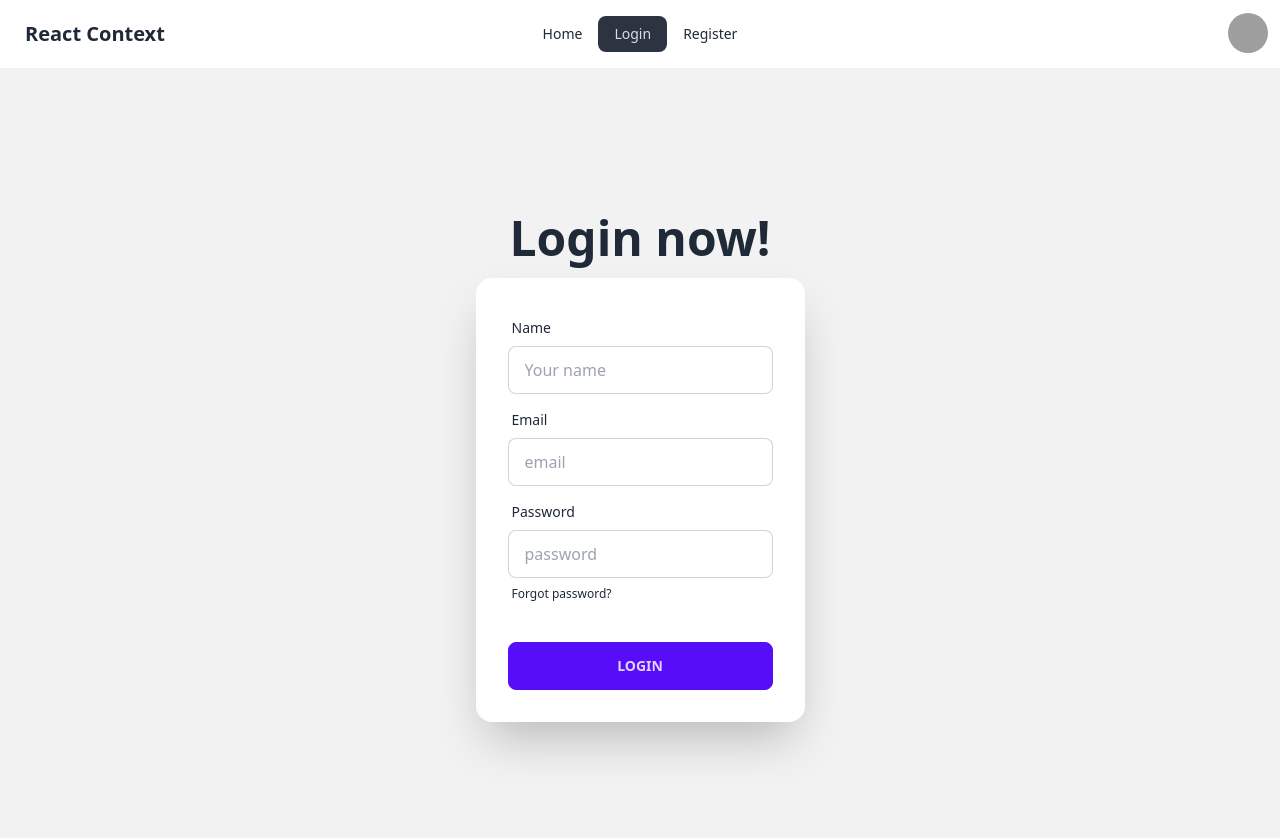
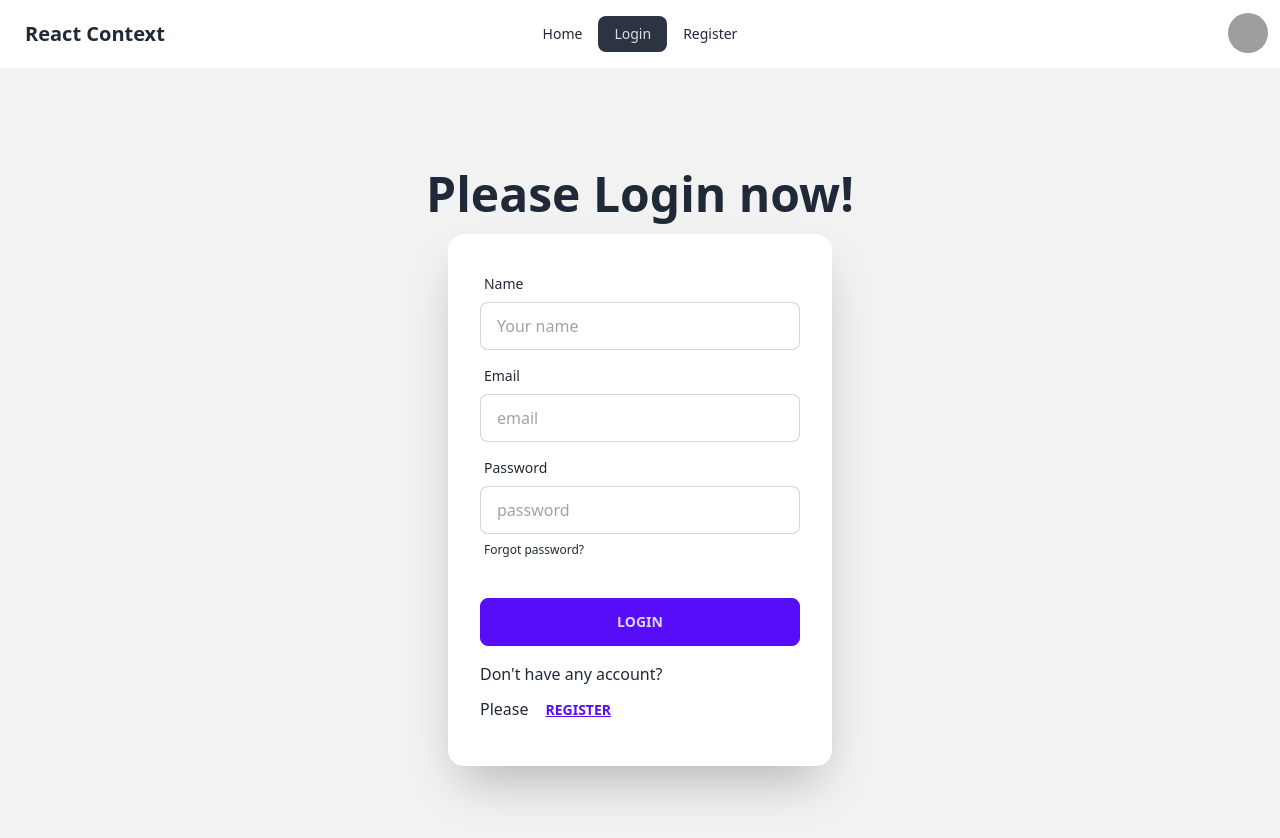
Before and after one commit to tarekul42/auth-firebase-context-tailwind, a React (Vite) app: page /login in a window 1280 px wide. Shown: the top 838 px of the page. Built offline with nearby package versions, Linux system fonts and the light colour scheme; grey boxes are pictures that could not be loaded.

Commit message:
create user context for shared authentication

```diff
--- a/src/Components/Home/Home.jsx
+++ b/src/Components/Home/Home.jsx
@@ -1,9 +1,11 @@
-import React from 'react';
+import React, { useContext } from 'react';
+import { AuthContext } from '../../Providers/AuthProviders';
 
 const Home = () => {
+    const user = useContext(AuthContext)
     return (
         <div className='text-center'>
-            this is home section
+            this is {user && <span>{user.displayName}</span>}
         </div>
     );
 };
--- a/src/Components/Login/Login.jsx
+++ b/src/Components/Login/Login.jsx
@@ -1,5 +1,5 @@
 import React from 'react';
-import { Form } from 'react-router-dom';
+import { Form, Link } from 'react-router-dom';
 import { getAuth, signInWithEmailAndPassword } from "firebase/auth";
 import app from '../../firebase/firebase.config';
 
@@ -31,7 +31,7 @@ const Login = () => {
         <div className="hero min-h-screen bg-base-200">
             <div className="hero-content flex-col">
                 <div className="text-center lg:text-left">
-                <h1 className="text-5xl font-bold">Login now!</h1>
+                <h1 className="text-5xl font-bold">Please Login now!</h1>
                 </div>
                 <div className="card flex-shrink-0 w-full max-w-sm shadow-2xl bg-base-100">
                 <Form onSubmit={handleLogin} className="card-body">
@@ -59,6 +59,9 @@ const Login = () => {
                     <div className="form-control mt-6">
                     <button type="submit" className="btn btn-primary">Login</button>
                     </div>
+                    <div className="form-control mt-2">
+                    <p>Don't have any account? <br /> Please<Link className='btn btn-active btn-link' to='/register'>Register</Link> </p>
+                    </div>
                 </Form>
                 </div>
             </div>
--- a/src/Components/Register/Register.jsx
+++ b/src/Components/Register/Register.jsx
@@ -1,5 +1,5 @@
 import React from 'react';
-import { Form } from 'react-router-dom';
+import { Form, Link } from 'react-router-dom';
 import { getAuth, createUserWithEmailAndPassword } from "firebase/auth";
 import app from '../../firebase/firebase.config'
 
@@ -58,6 +58,9 @@ const Register = () => {
                     <div className="form-control mt-6">
                     <button type="submit" className="btn btn-primary">Register</button>
                     </div>
+                    <div className="form-control mt-2">
+                    <p>Already have an account? Please<Link className='btn btn-active btn-link' to='/login'>Login</Link> </p>
+                    </div>
                 </Form>
                 </div>
             </div>
--- /dev/null
+++ b/src/Providers/AuthProviders.jsx
@@ -0,0 +1,16 @@
+import React, { createContext } from 'react';
+
+export const AuthContext = createContext(null);
+
+const user = {displayName: 'Sagor Nodi'}
+
+
+const AuthProviders = ({children}) => {
+    return (
+        <AuthContext.Provider value={user}>
+            {children}
+        </AuthContext.Provider>
+    );
+};
+
+export default AuthProviders;
--- a/src/main.jsx
+++ b/src/main.jsx
@@ -9,6 +9,7 @@ import Layout from './Components/Layout/Layout';
 import Home from './Components/Home/Home';
 import Login from './Components/Login/Login';
 import Register from './Components/Register/Register';
+import AuthProviders from './Providers/AuthProviders';
 
 const router = createBrowserRouter([
   {
@@ -33,6 +34,8 @@ const router = createBrowserRouter([
 
 ReactDOM.createRoot(document.getElementById('root')).render(
   <React.StrictMode>
-    <RouterProvider router={router} />
+    <AuthProviders>
+      <RouterProvider router={router} />
+    </AuthProviders>
   </React.StrictMode>,
 )
```
Also changed, not shown: src/Providers/__steps__.js (added, +12 -0 lines).
